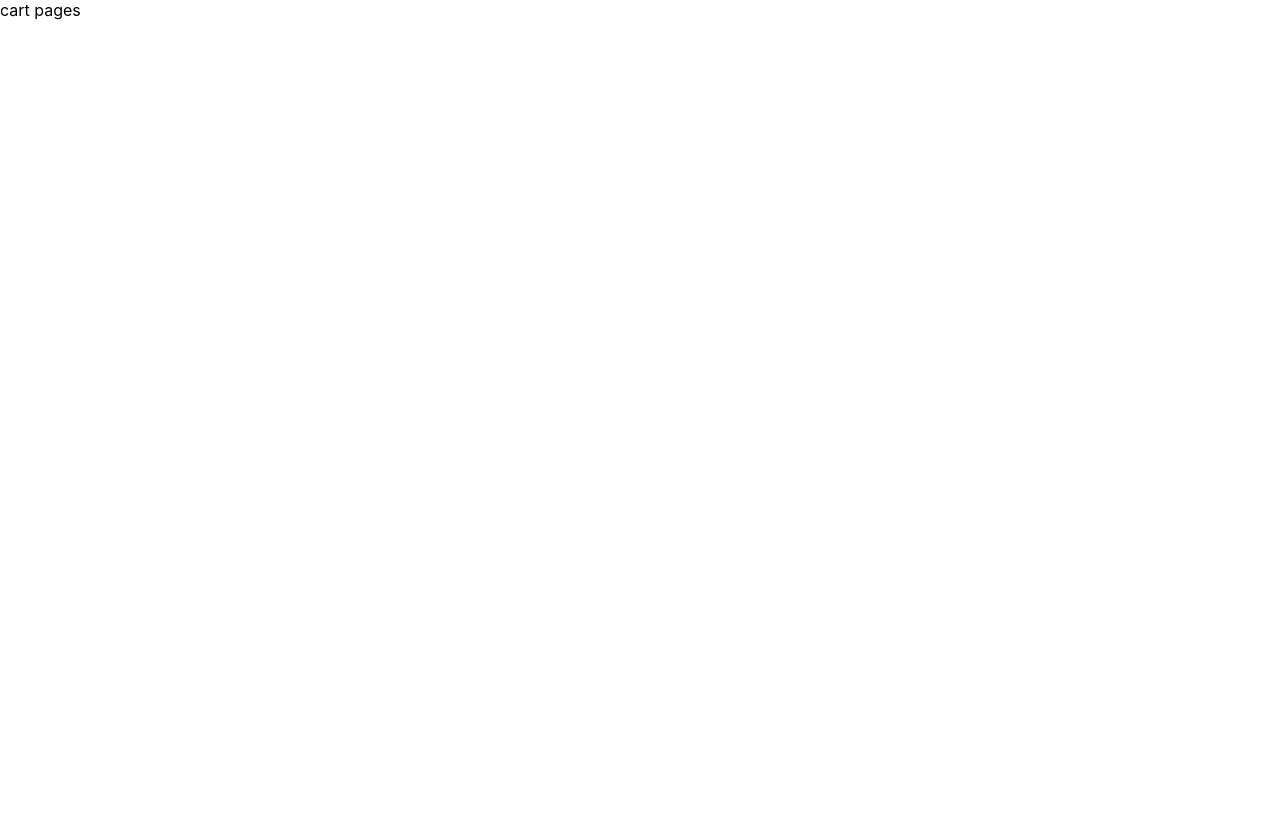
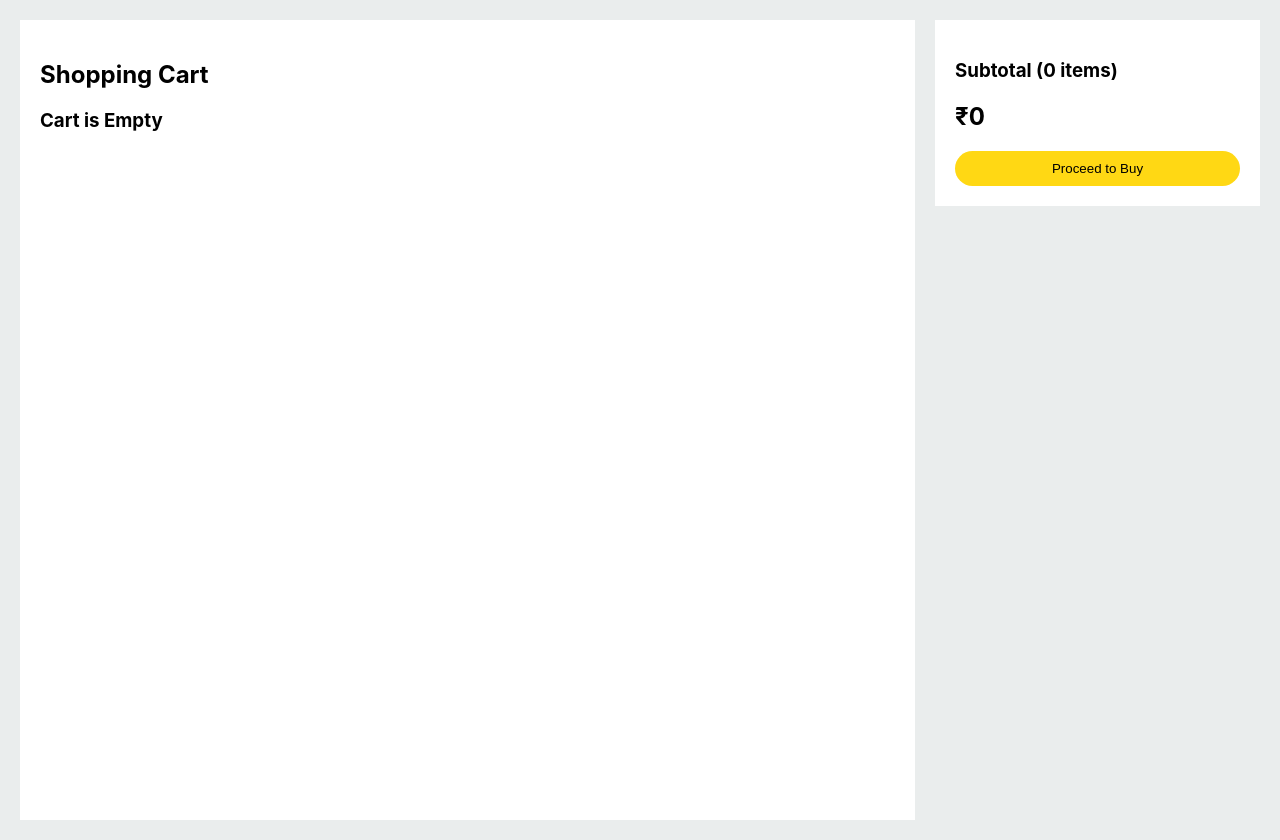
Before and after one commit to rachitdabas8-design/AmazonClone, a React (Create React App) app in the folder frontend/: page /cart in a window 1280 px wide. Before the commit the page ends 800 px from the top, so only its background shows below. Built offline with nearby package versions, Linux system fonts and the light colour scheme.

Commit message:
cart-page

```diff
--- a/frontend/src/App.js
+++ b/frontend/src/App.js
@@ -1,29 +1,48 @@
-import React from 'react';
-import { Routes, Route } from 'react-router-dom';
+import React, { useState } from "react";
+import { Routes, Route } from "react-router-dom";
 
-import Nav from './components/Navbar/navbar.js';
-import SemiNav from './components/SemiNav/semiNav.js';
-import HomeBackground from './components/Home/homebackground.js';
-import Cart from './components/Pages/Categories/cart.js';
-import Login from './components/Pages/Login/login.js';
-
-
+import Nav from "./components/Navbar/navbar.js";
+import SemiNav from "./components/SemiNav/semiNav.js";
+import HomeBackground from "./components/Home/homebackground.js";
+import Cart from "./components/Pages/Categories/cart.js";
+import Login from "./components/Pages/Login/login.js";
 
 function App() {
+  const [cart, setCart] = useState([]);
+
+  const addToCart = (product) => {
+    setCart([...cart, product]);
+  };
+
+  const removeFromCart = (index) => {
+    setCart(cart.filter((item, i) => i !== index));
+  };
+
   return (
     <Routes>
-      <Route path="/" element={
-        <>
-        <Nav />
-        <SemiNav/>
-        <HomeBackground/>
-        </>
-        } />
+      <Route
+        path="/"
+        element={
+          <>
+            <Nav />
+            <SemiNav />
+            <HomeBackground addToCart={addToCart} />
+          </>
+        }
+      />
 
-        <Route path="/cart" element={<Cart />} />
-        <Route path="/login" element={<Login />} />
-      </Routes>
+      <Route
+        path="/cart"
+        element={
+          <Cart
+            cart={cart}
+            removeFromCart={removeFromCart}
+          />
+        }
+      />
 
+      <Route path="/login" element={<Login />} />
+    </Routes>
   );
 }
 
--- a/frontend/src/components/Home/homebackground.css
+++ b/frontend/src/components/Home/homebackground.css
@@ -1,31 +1,37 @@
-.backgroundImg{
-    width: 100%;
-    height: 1200px;
+.backgroundImg {
+  width: 100%;
+  height: 1200px;
 }
-.productSection {
+.productsContainer {
   display: flex;
   justify-content: center;
   gap: 20px;
-  margin-top: -600px;
-  padding-bottom: 30px;
+  margin-top: -120px;
+  position: relative;
+  z-index: 10;
 }
 
 .productCard {
-  width: 280px;
+  width: 250px;
   background: white;
-  padding: 20px;
+  padding: 15px;
   text-align: center;
+  box-shadow: 0 0 5px lightgray;
 }
 
 .productCard img {
-  width: 200px;
+  width: 100%;
   height: 200px;
   object-fit: contain;
 }
-
 .productCard button {
   width: 100%;
-  padding: 10px;
+  padding: 8px;
+  border: none;
+  background: #ffd814;
+  cursor: pointer;
   border-radius: 20px;
-  cursor: pointer;
+  &:hover{
+    background-color: blue;
+  }
 }
--- a/frontend/src/components/Home/homebackground.js
+++ b/frontend/src/components/Home/homebackground.js
@@ -1,7 +1,30 @@
 import "./homebackground.css";
-import { Link } from "react-router-dom";
 
-function HomeBackground() {
+function HomeBackground({ addToCart }) {
+  const products = [
+    {
+      id: 1,
+      name: "iPhone 15",
+      price: 79999,
+      image:
+        "https://m.media-amazon.com/images/I/61bK6PMOC3L._SX679_.jpg",
+    },
+    {
+      id: 2,
+      name: "Boat Headphones",
+      price: 1499,
+      image:
+        "https://m.media-amazon.com/images/I/61u1VALn6JL._SX679_.jpg",
+    },
+    {
+      id: 3,
+      name: "Samsung Galaxy",
+      price: 54999,
+      image:
+        "https://m.media-amazon.com/images/I/71cQWYVtcBL._SX679_.jpg",
+    },
+  ];
+
   return (
     <div className="homeBackground">
       <img
@@ -10,45 +33,22 @@ function HomeBackground() {
         alt="backgroundimg"
       />
 
-      <div className="productSection">
-        <div className="productCard">
-          <h3>iPhone 15</h3>
+      <div className="productsContainer">
+        {products.map((product) => (
+          <div className="productCard" key={product.id}>
+            <img src={product.image} alt={product.name} />
 
-          <img
-            src="https://m.media-amazon.com/images/I/61bK6PMOC3L._SX679_.jpg"
-            alt="iPhone"
-          />
+            <h3>{product.name}</h3>
 
-          <p>₹99,999</p>
+            <p>₹{product.price}</p>
 
-          <button>Add to Cart</button>
-        </div>
-
-        <div className="productCard">
-          <h3>Boat Headphones</h3>
-
-          <img
-            src="https://m.media-amazon.com/images/I/61u1VALn6JL._SX679_.jpg"
-            alt="Boat"
-          />
-
-          <p>₹1,499</p>
-
-          <button>Add to Cart</button>
-        </div>
-
-        <div className="productCard">
-          <h3>Samsung Galaxy</h3>
-
-          <img
-            src="https://m.media-amazon.com/images/I/71cQWYVtcBL._SX679_.jpg"
-            alt="Samsung"
-          />
-
-          <p>₹54,999</p>
-
-          <button>Add to Cart</button>
-        </div>
+            <button
+              onClick={() => addToCart(product)}
+            >
+              Add to Cart
+            </button>
+          </div>
+        ))}
       </div>
     </div>
   );
--- a/frontend/src/components/Pages/Categories/cart.css
+++ b/frontend/src/components/Pages/Categories/cart.css
@@ -0,0 +1,48 @@
+.cart {
+  display: flex;
+  gap: 20px;
+  padding: 20px;
+  background: #eaeded;
+  min-height: 100vh;
+}
+
+.cartLeft {
+  flex: 3;
+  background: white;
+  padding: 20px;
+}
+
+.cartRight {
+  flex: 1;
+  background: white;
+  padding: 20px;
+  height: fit-content;
+}
+
+.cartItem {
+  display: flex;
+  gap: 20px;
+  padding: 15px 0;
+  border-bottom: 1px solid #ddd;
+}
+
+.cartItem img {
+  width: 150px;
+  height: 150px;
+  object-fit: contain;
+}
+
+.itemname {
+  flex: 1;
+}
+
+
+
+.buyBtn {
+  width: 100%;
+  padding: 10px;
+  border: none;
+  background: #ffd814;
+  border-radius: 20px;
+  cursor: pointer;
+}
--- a/frontend/src/components/Pages/Categories/cart.js
+++ b/frontend/src/components/Pages/Categories/cart.js
@@ -1,10 +1,64 @@
-import './cart.css'
-// import {Link} from "react-router-dom"
-function Cart(){
+import "./cart.css";
+
+function Cart({ cart, removeFromCart }) {
+
+  let total = 0;
+
+  cart.forEach((item) => {
+    total = total + item.price;
+  });
 
   return (
-    <div>cart pages</div>
+    <div className="cart">
+
+      <div className="cartLeft">
+
+        <h2>Shopping Cart</h2>
+
+        {cart.length === 0 && <h3>Cart is Empty</h3>}
+
+        {cart.map((item, index) => {
+
+          return (
+            <div className="cartItem" key={index}>
+
+              <img src={item.image} alt={item.name} />
+
+              <div className="itemname">
+
+                <h3>{item.name}</h3>
+
+                <p>In Stock</p>
+
+                <button onClick={() => removeFromCart(index)}>
+                  Delete
+                </button>
+
+              </div>
+
+              <h4>₹{item.price}</h4>
+
+            </div>
+          );
+
+        })}
+
+      </div>
+
+      <div className="cartRight">
+
+        <h3>Subtotal ({cart.length} items)</h3>
+
+        <h2>₹{total}</h2>
+
+        <button className="buyBtn">
+          Proceed to Buy
+        </button>
+
+      </div>
+
+    </div>
   );
+}
 
-}
 export default Cart;
--- a/frontend/src/components/Pages/Login/login.js
+++ b/frontend/src/components/Pages/Login/login.js
@@ -1,27 +1,59 @@
 import "./login.css";
+import { useState } from "react";
 import { useNavigate } from "react-router-dom";
 
 function Login() {
+
   const navigate = useNavigate();
 
-  const homepage = () => {
-    navigate("/");
-  };
+  const [email, setEmail] = useState("");
+
+  async function homepage() {
+
+    if (email === "") {
+      alert("Please Enter Email");
+      return;
+    }
+
+    const response = await fetch("http://127.0.0.1:8000/login", {
+      method: "POST",
+
+      headers: {
+        "Content-Type": "application/json",
+      },
+
+      body: JSON.stringify({
+        email: email,
+      }),
+    });
+
+    const data = await response.json();
+
+    alert(data.message);
+
+    if (data.success) {
+      navigate("/");
+    }
+  }
 
   return (
     <div className="loginPage">
+
       <div className="loginBox">
+
         <h1>Sign in or create account</h1>
 
-        <form>
-          <label>Enter mobile number or email</label>
+        <label>Enter mobile number or email</label>
 
-          <input type="text" id="email" name="email" />
+        <input
+          type="email"
+          value={email}
+          onChange={(e) => setEmail(e.target.value)}
+        />
 
-          <button type="button" onClick={homepage}>
-            Continue
-          </button>
-        </form>
+        <button onClick={homepage}>
+          Continue
+        </button>
 
         <div className="loginterms">
           By continuing, you agree to Amazon's Conditions of Use and Privacy
@@ -34,6 +66,7 @@ function Login() {
           <h4>Buying for work?</h4>
           Create a free business account
         </div>
+
       </div>
 
       <div className="loginfooter">
@@ -41,6 +74,7 @@ function Login() {
         <br />
         1996-2026, Amazon.com, Inc. or its affiliates
       </div>
+
     </div>
   );
 }
```
